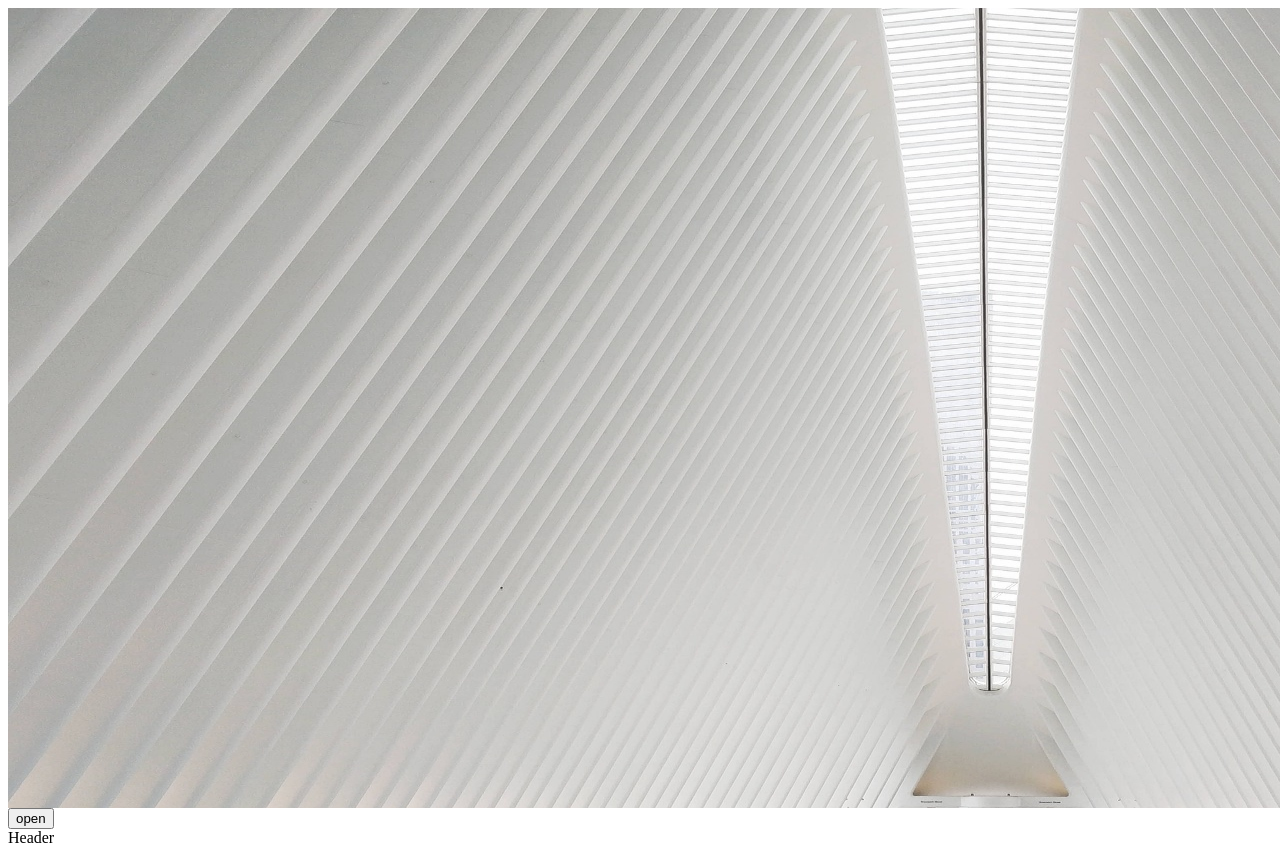
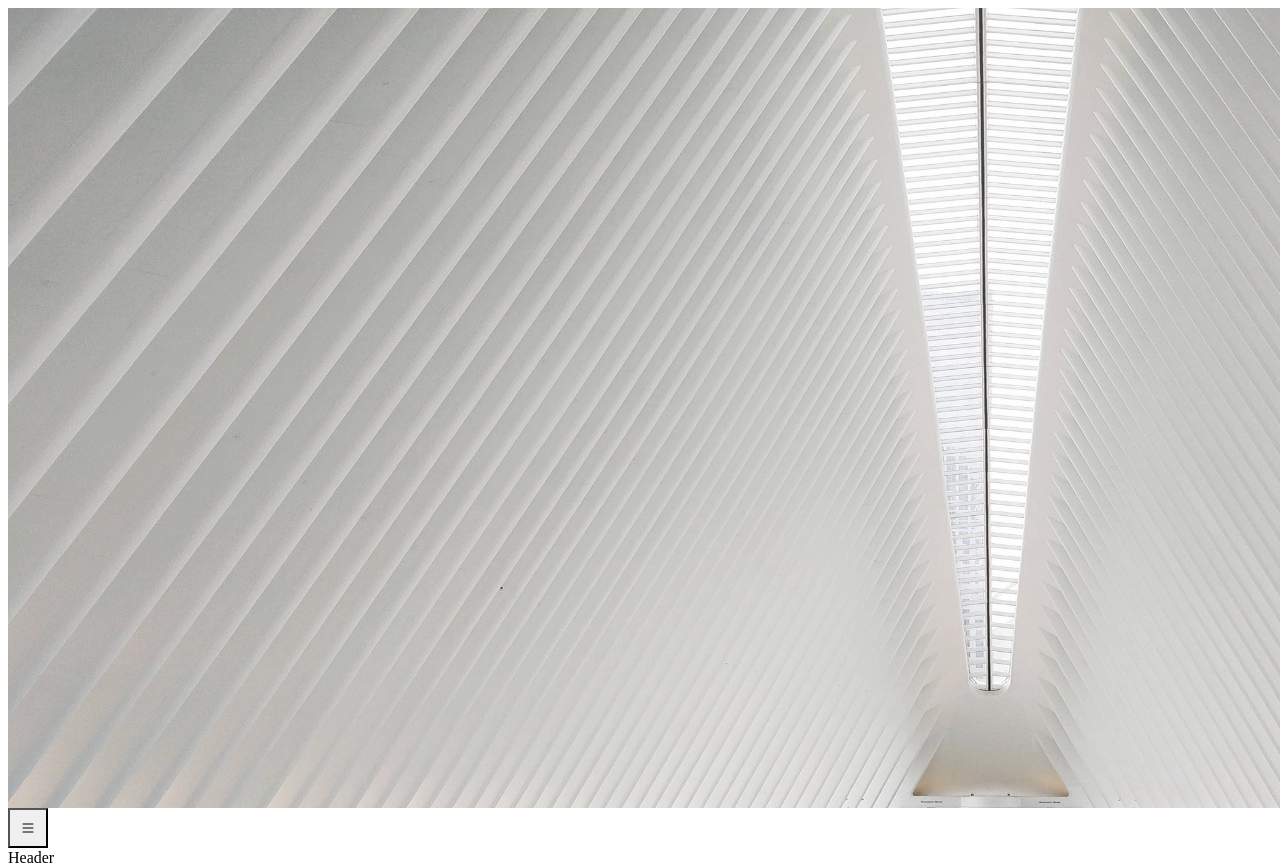
Before and after one commit to inyourcare/practical-trivia, a Next.js app: page / in a window 1280 px wide. Shown: the top 867 px of the page. Built offline with nearby package versions, Linux system fonts and the light colour scheme.

Commit message:
list svg 추가

```diff
--- a/app/page.tsx
+++ b/app/page.tsx
@@ -9,13 +9,18 @@ export default function Home() {
   const [isOpen, setIsOpen] = useState(false);
   return (
     <div className={styles.container}>
-    {/* <div> */}
+      {/* <div> */}
       <button
-        className={`absolute top-0 left-0 bg-green-600 text-white rounded px-4 py-1 bg-opacity-25 hover:bg-opacity-100` }
+        className={`absolute top-0 left-0 bg-gray-300 text-white rounded px-4 py-1 bg-opacity-25 hover:bg-opacity-100`}
+        style={{
+          backgroundImage: `url('/images/icons/list.svg')`,
+          backgroundRepeat: `no-repeat`,
+          backgroundPosition: `center`,
+          width: `40px`,
+          height: `40px`,
+        }}
         onClick={() => setIsOpen(true)}
-      >
-        open
-      </button>
+      ></button>
       <Drawer isOpen={isOpen} setIsOpen={setIsOpen}>
         <Card />
         <Card />
```
Also changed, not shown: public/images/icons/list.svg (added).
